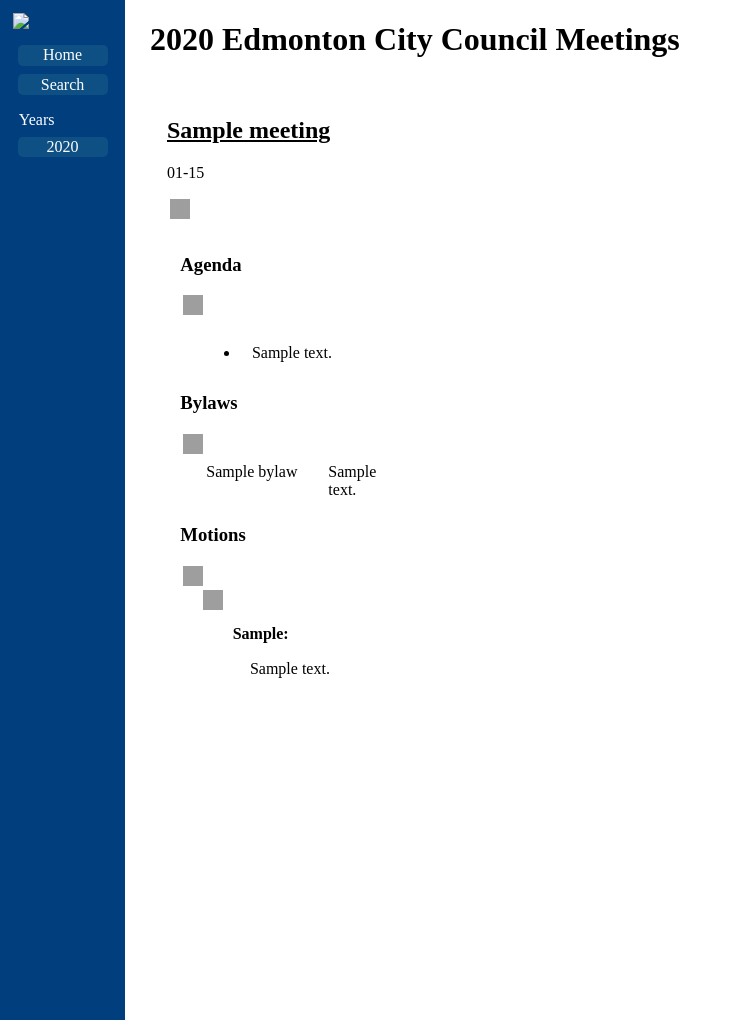
After one commit to SamuelmdLow/EdmontonCityCouncilFeed, a Flask app: page /2020 in a window 1280 px wide. The commit adds this page. Shown: the whole page, without its empty margins (0-729 px from the left). Run offline with Flask 2, Linux system fonts and the light colour scheme; tables that the repository leaves empty hold one stand-in row (values such as "Sample post"); grey boxes are pictures that could not be loaded.

Commit message:
Made the meetings list pages look sexy

```diff
--- a/getInfo.py
+++ b/getInfo.py
@@ -24,7 +24,8 @@ def resetDatabase():
         name text,
         ID text,
         date text,
-        url text
+        url text,
+        year integer
     );''')
 
     cur.execute('''
@@ -58,6 +59,11 @@ def resetDatabase():
         people text
     );''')
 
+    cur.execute('''
+    CREATE TABLE years(
+        year integer
+    );''')
+
     con.commit()
 
 def uploadMeeting(meeting):
@@ -65,12 +71,20 @@ def uploadMeeting(meeting):
 
     if cur.execute("select ID from meetings where ID=?", [meeting.ID, ]).fetchone() == None:
 
+        if cur.execute("select year from years where year=?", [int(meeting.date[0:4]), ]).fetchone() == None:
+            cur.execute('''
+            INSERT INTO years
+                (year)
+            values
+                (?)
+            ;''', [meeting.date[0:4], ])
+
         cur.execute('''
         INSERT INTO meetings
-            (name, ID, date, url)
+            (name, ID, date, url, year)
         values
-            (?,?,?,?)
-        ;''', [meeting.name, meeting.ID, meeting.date, meeting.url])
+            (?,?,?,?,?)
+        ;''', [meeting.name, meeting.ID, meeting.date, meeting.url, int(meeting.date[0:4])])
 
         for item in meeting.agenda:
             cur.execute('''
@@ -493,10 +507,21 @@ def getMonthMeetings():
 
     return meetings
 
-def retrieveMeetingsFromDatabase():
+def getAllYears():
     global con, cur
 
-    rawMeetings = cur.execute("select * from meetings").fetchall()
+    rawYears = con.execute("select year from years order by year desc").fetchall()
+    years = []
+    for year in rawYears:
+        years.append(year[0])
+
+    return years
+
+def retrieveMeetingsFromDatabase(year):
+    global con, cur
+
+    rawMeetings = cur.execute("select * from meetings where year=? order by date desc", [year,]).fetchall()
+
     meetings = []
 
     print(rawMeetings)
@@ -522,6 +547,7 @@ def retrieveMeetingsFromDatabase():
 
 if FIRST_RUN == True:
     resetDatabase()
+    getMonthMeetings()
 
 if __name__ == "__main__":
 
@@ -536,12 +562,14 @@ if __name__ == "__main__":
 
     getMonthMeetings()
 
+    getAllYears()
+
     #motions = parseMotions("https://pub-edmonton.escribemeetings.com/Meeting.aspx?Id=ed3fc862-3398-4e59-97d5-69e4e9aee352&Agenda=PostMinutes&lang=English")
 
     #for motion in motions:
     #    motion.output()
 
-    meetings = retrieveMeetingsFromDatabase()
+    meetings = retrieveMeetingsFromDatabase(2022)
 
     for meeting in meetings:
         meeting.output()
--- a/main.py
+++ b/main.py
@@ -5,8 +5,14 @@ app = Flask(__name__)
 
 @app.route("/")
 def index():
-    meetings = retrieveMeetingsFromDatabase()
-    return render_template("index.html", meetings=meetings)
+    return render_template("home.html")
+
+@app.route("/<year>")
+def year(year):
+    meetings = retrieveMeetingsFromDatabase(int(year))
+    years = getAllYears()
+    print(years)
+    return render_template("meetings.html", meetings=meetings, year=year, years=years)
 
 if __name__ == "__main__":
    app.run(debug=True)
--- a/static/script.js
+++ b/static/script.js
@@ -7,10 +7,10 @@ function toggle(that)
     //alert(sib[1]);
     if (sib[sib.length - 1] == "hidden")
     {
-        that.innerHTML = "-";
+        that.src = "https://upload.wikimedia.org/wikipedia/commons/3/32/VisualEditor_-_Icon_-_Collapse.svg";
     }
     else
     {
-        that.innerHTML = "+";
+        that.src = "https://upload.wikimedia.org/wikipedia/commons/2/2f/VisualEditor_-_Icon_-_Expand.svg";
     }
 }
--- a/static/style.css
+++ b/static/style.css
@@ -1,9 +1,22 @@
+body
+{
+    margin: 0;
+}
+
 meeting
 {
-    max-width: 500px;
     padding: 2%;
     display: block;
+    border-style: solid;
+    border-color: white;
 }
+
+meeting:hover
+{
+    border-style: solid;
+    border-color: gray;
+}
+
 
 motion
 {
@@ -50,16 +63,93 @@ td {
 
 .expandButton
 {
-    background-color: red;
-    border-radius: 20px;
     display: block;
     padding: 1px;
     margin: 2px;
-    width: 10px;
+    width: 20px;
+    height: 20px;
+    text-align: center;
 }
 
 .expandButton:hover
 {
-    background-color: pink;
+    background-color: #dddddd;
     cursor: pointer;
 }
+
+/* unvisited link */
+a:link {
+  color: black;
+}
+
+/* visited link */
+a:visited {
+  color: #909090;
+}
+
+/* mouse over link */
+a:hover {
+  color: #aaaaaa;
+}
+
+/* selected link */
+a:active {
+  color: black;
+}
+
+sidebar
+{
+    position: fixed;
+    width: 125px;
+    height: 120vh;
+    overflow: auto;
+    background-color: #003E7E;
+}
+
+info
+{
+    max-width: 700px;
+    padding-left: 150px;
+    padding-right: 25px;
+    display: block;
+}
+
+.sidebar-button
+{
+    background-color: #0e5084;
+    padding: 1%;
+    margin: auto;
+    margin-bottom: 7%;
+    border-radius: 5px;
+    color: white;
+    width: 70%;
+    text-align: center;
+    display: block;
+}
+
+.sidebar-button:hover
+{
+    background-color: #004070;
+    cursor: pointer;
+}
+
+/* unvisited link */
+a.sidebar-button:link {
+    text-decoration: none;
+    color: white;
+}
+
+/* visited link */
+a.sidebar-button:visited {
+  color: white;
+}
+
+/* mouse over link */
+a.sidebar-button:hover {
+  color: #1f6ead;
+}
+
+/* selected link */
+a.sidebar-button:active {
+  color: white;
+}
--- /dev/null
+++ b/templates/meetings.html
@@ -0,0 +1,66 @@
+<!DOCTYPE html>
+<html lang="en">
+<head>
+    <meta charset="UTF-8">
+    <title>Title</title>
+    <link rel="stylesheet" href="{{ url_for('static', filename='style.css') }}">
+    <script src="{{url_for('static', filename='script.js')}}"></script>
+</head>
+<body>
+<sidebar>
+<img src="https://www.edmonton.ca/themes/coe_edmontonca/favicon.ico" width="80%" style="margin: 10%;">
+<a class="sidebar-button" href="/">Home</a>
+<a class="sidebar-button" href="/search">Search</a>
+<p style="margin-left: 15%; color: white; margin-block-end: 0.5em;">Years</p>
+{% for itemYear in years %}
+    <a class="sidebar-button" href="/{{itemYear}}">{{itemYear}}</a>
+{% endfor %}
+</sidebar>
+<info>
+    <div style="height:100%; overflow: auto;">
+    <h1>{{year}} Edmonton City Council Meetings</h1>
+    </div>
+{% for meeting in meetings %}
+    <meeting>
+    <a href="{{meeting.url}}"><h2>{{ meeting.name }}</h2></a>
+    <p>{{ meeting.date[5:10] }}</p>
+    <img class="expandButton" onclick="toggle(this);" src="https://upload.wikimedia.org/wikipedia/commons/2/2f/VisualEditor_-_Icon_-_Expand.svg"><div class="pad">
+        {% if meeting.agenda|length > 0 %}
+        <h3>Agenda</h3>
+        <img class="expandButton" onclick="toggle(this);" src="https://upload.wikimedia.org/wikipedia/commons/2/2f/VisualEditor_-_Icon_-_Expand.svg"><ul class="indent">
+            {% for item in meeting.agenda %}
+                <li class="pad hoverable">{{item}}</li>
+            {% endfor %}
+        </ul>
+        {% endif %}
+
+        {% if meeting.bylaws|length > 0 %}
+        <h3>Bylaws</h3>
+        <img class="expandButton" onclick="toggle(this);" src="https://upload.wikimedia.org/wikipedia/commons/2/2f/VisualEditor_-_Icon_-_Expand.svg"><table class="indent">
+            {% for bylaw in meeting.bylaws %}
+            <tr class="hoverable">
+                <td class="pad bylawName">{{bylaw[0]}}</td>
+                <td class="pad">{{bylaw[1]}}</td>
+            </tr>
+            {% endfor %}
+        </table>
+        {% endif %}
+
+        {% if meeting.motions|length > 0 %}
+            <h3>Motions</h3>
+            <img class="expandButton" onclick="toggle(this);" src="https://upload.wikimedia.org/wikipedia/commons/2/2f/VisualEditor_-_Icon_-_Expand.svg"><div class="indent">
+            {% for motion in meeting.motions %}
+                <img class="expandButton" onclick="toggle(this);" src="https://upload.wikimedia.org/wikipedia/commons/2/2f/VisualEditor_-_Icon_-_Expand.svg"><motion class="hoverable indent">
+                <strong>{{motion.result}}: </strong>
+                <motionDesc>{{motion.desc|safe}}</motionDesc>
+                </motion>
+            {% endfor %}
+            </div>
+        {% endif %}
+    </div>
+    </meeting>
+
+{% endfor %}
+</info>
+</body>
+</html>
```
Also changed, not shown: templates/home.html (added, +10 -0 lines), templates/index.html (deleted, +0 -52 lines).
